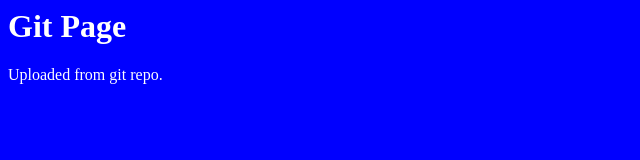
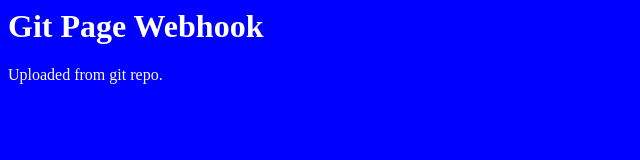
Before and after one commit to SharadSinha03/DemoAWS, a plain HTML site: page index.html in a window 1280 px wide. Shown: the whole page, without its empty margins (0-640 px from the left). Drawn offline with Linux system fonts and the light colour scheme.

Commit message:
Update index.html

```diff
--- a/index.html
+++ b/index.html
@@ -1,7 +1,7 @@
 <html style="background-color:blue; color: white;">
 <body>
 <h1>
-Git Page
+Git Page Webhook
 </h1>
 Uploaded from git repo.
 </body
```
